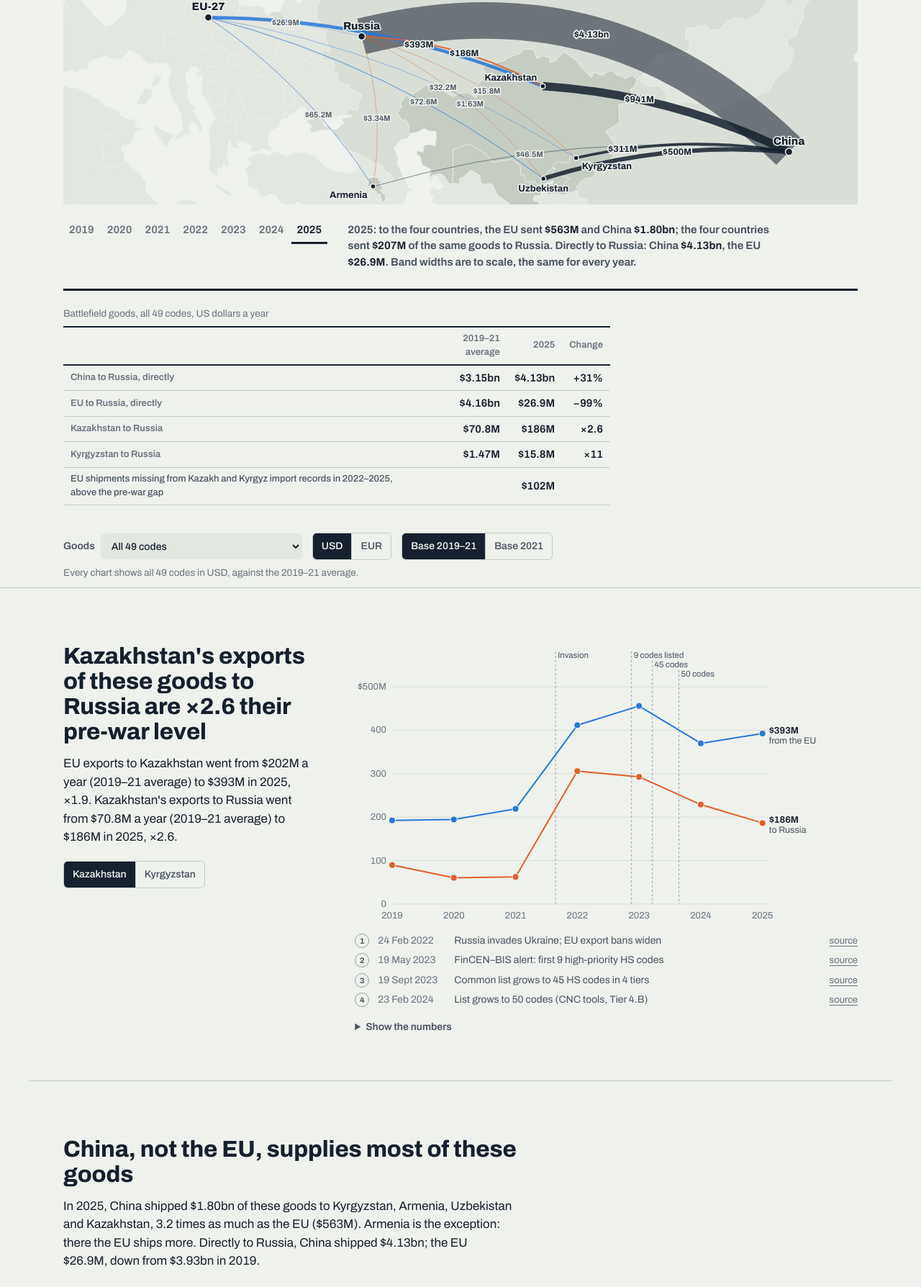
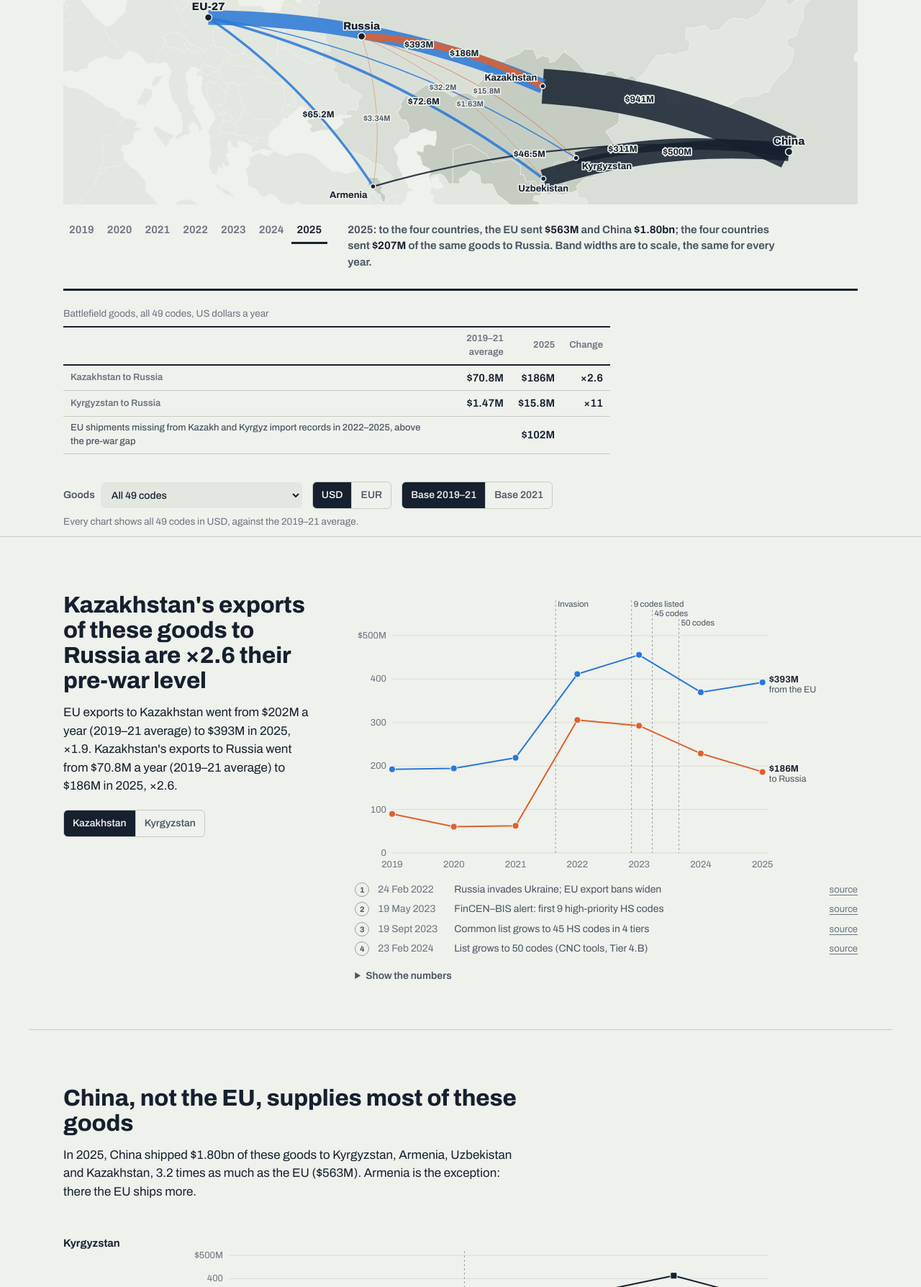
Before and after one commit to dumaaan/russia-trade-tracking, a plain HTML site: page docs/index.html in a window 1280 px wide. Shown: the part 652-2440 px from the top of the page at 72% size. Drawn offline with nearby package versions, Linux system fonts and the light colour scheme.

Commit message:
Show the Central Asian detour only
Remove direct EU-to-Russia and China-to-Russia flows from the hero map,
the key-numbers table and the supplier chapter.

```diff
--- a/docs/app.js
+++ b/docs/app.js
@@ -471,7 +471,7 @@
       h("b", { text: g(kg, "ru") }), ". Band widths are to scale. The two legs are measured separately: the second leg also carries goods from China and other suppliers, so it is not only EU goods passing through.",
     );
   }
-  // ---------- hero: flow map (EU and China, directly and through four countries, into Russia) ----------
+  // ---------- hero: flow map (EU and China through four countries into Russia) ----------
   const PLACES = {
     EU: { ll: [10.4, 50.9], name: "EU-27" }, CN: { ll: [103.0, 35.0], name: "China" }, RU: { ll: [37.6, 55.75], name: "Russia" },
     KZ: { ll: [71.4, 51.1], name: "Kazakhstan" }, KG: { ll: [74.6, 42.9], name: "Kyrgyzstan" },
@@ -496,7 +496,6 @@
   }
   function mapBands(i) {
     const b = [];
-    b.push({ kind: "eu", from: "EU", to: "RU", direct: true }, { kind: "cn", from: "CN", to: "RU", direct: true });
     for (const h of HUBS) b.push({ kind: "eu", from: "EU", to: h }, { kind: "cn", from: "CN", to: h });
     for (const h of HUBS) b.push({ kind: "ru", from: h, to: "RU" });
     for (const x of b) x.v = mapValue(x.kind, x.from, x.to, i);
@@ -542,8 +541,7 @@
       const cx = mx - (dy / len) * bend * len, cy = my + (dx / len) * bend * len;
       return { d: `M${x1},${y1}Q${cx},${cy} ${x2},${y2}`, at: (t) => [(1 - t) ** 2 * x1 + 2 * (1 - t) * t * cx + t * t * x2, (1 - t) ** 2 * y1 + 2 * (1 - t) * t * cy + t * t * y2] };
     };
-    // China's direct band bows north (through Siberia), so it does not cover the four countries.
-    const bendOf = (x) => (x.direct ? (x.kind === "cn" ? 0.28 : -0.06) : x.kind === "ru" ? 0.12 : x.kind === "eu" ? -0.1 : 0.1);
+    const bendOf = (x) => (x.kind === "ru" ? 0.12 : x.kind === "eu" ? -0.1 : 0.1);
     const bands = mapBands(yi);
     const gB = el("g", {}, svg), gL = el("g", {}, svg), gV = el("g", {}, svg);
     const labels = [];
@@ -553,10 +551,10 @@
       const wv = x.v == null ? 0 : x.v * k;
       const p = el("path", {
         d: c.d, fill: "none", stroke: x.v == null ? css("--text-muted") : color[x.kind],
-        "stroke-width": x.v == null ? 1 : Math.max(wv, 0.5), "stroke-opacity": x.direct ? 0.55 : 0.85,
+        "stroke-width": x.v == null ? 1 : Math.max(wv, 0.5), "stroke-opacity": 0.85,
         "stroke-dasharray": x.v == null ? "3 3" : null, "stroke-linecap": "butt", class: "flow", tabindex: 0,
       }, gB);
-      const what = x.kind === "ru" ? `${PLACES[x.from].name} to Russia` : `${PLACES[x.from].name} to ${PLACES[x.to].name}${x.direct ? ", directly" : ""}`;
+      const what = x.kind === "ru" ? `${PLACES[x.from].name} to Russia` : `${PLACES[x.from].name} to ${PLACES[x.to].name}`;
       const tipAt = (cx, cy) => showTip(cx, cy, String(state.routeYear), [{ color: color[x.kind], value: x.v == null ? "no data" : fmtMoney(x.v), label: what }]);
       p.addEventListener("pointermove", (e) => tipAt(e.clientX, e.clientY));
       p.addEventListener("pointerleave", hideTip);
@@ -564,7 +562,7 @@
       p.addEventListener("blur", hideTip);
       p.setAttribute("aria-label", `${what}, ${state.routeYear}: ${x.v == null ? "no data" : fmtMoney(x.v)}`);
       labels.push({ v: x.v == null ? -1 : x.v, c, text: x.v == null ? "no data" : fmtMoney(x.v),
-        ts: x.direct ? [0.5, 0.35, 0.65] : x.kind === "ru" ? [0.45, 0.3, 0.6] : [0.62, 0.78, 0.45] });
+        ts: x.kind === "ru" ? [0.45, 0.3, 0.6] : [0.62, 0.78, 0.45] });
     }
     // places
     const placed = [];
@@ -599,12 +597,10 @@
     const i = YEARS.indexOf(state.routeYear), yr = state.routeYear;
     const sum = (kind) => HUBS.reduce((t, hh) => { const v = mapValue(kind, kind === "ru" ? hh : kind.toUpperCase(), hh, i); return v == null ? t : t + v; }, 0);
     const eu = sum("eu"), cn = sum("cn"), ru = HUBS.reduce((t, hh) => { const v = mapValue("ru", hh, "RU", i); return v == null ? t : t + v; }, 0);
-    const deu = mapValue("eu", "EU", "RU", i), dcn = mapValue("cn", "CN", "RU", i);
     const cap = document.getElementById("route-caption");
     cap.replaceChildren(
       `${yr}: to the four countries, the EU sent `, h("b", { text: fmtMoney(eu) }), ` and China `, h("b", { text: fmtMoney(cn) }),
-      `; the four countries sent `, h("b", { text: fmtMoney(ru) }), ` of the same goods to Russia. Directly to Russia: China `,
-      h("b", { text: fmtMoney(dcn) }), `, the EU `, h("b", { text: fmtMoney(deu) }), `. Band widths are to scale, the same for every year.`,
+      `; the four countries sent `, h("b", { text: fmtMoney(ru) }), ` of the same goods to Russia. Band widths are to scale, the same for every year.`,
     );
   }
 
@@ -621,17 +617,6 @@
     const pre = (vals) => baseOf(vals, "avg");
     const chg = (a, b) => (a == null || !b ? "—" : b / a >= 2 ? fmtX(b / a) : `${b >= a ? "+" : "−"}${Math.abs(Math.round(100 * (b / a - 1)))}%`);
     const rows = [];
-    if (D.suppliers) {
-      const sup = (code, dest) => YEARS.map((y) => {
-        if (D.suppliers.meta.missing.includes(`${code}|${dest}|${y}`)) return null;
-        let t = 0;
-        for (const r of D.suppliers.rows) if (r[0] === code && r[1] === dest && r[2] === y && !D.excluded.includes(r[3]) && r[4] != null) t += r[4];
-        return t;
-      });
-      const eu = sup("eu", "RU"), cn = sup("cn", "RU");
-      rows.push(["China to Russia, directly", pre(cn), cn[ly]]);
-      rows.push(["EU to Russia, directly", pre(eu), eu[ly]]);
-    }
     const [kz, kg] = D.countries;
     for (const c of [kz, kg]) { const v = series("ru", c, "all", true); rows.push([`${c} to Russia`, pre(v), v[ly]]); }
 
@@ -882,15 +867,14 @@
       for (const r of SP.rows) if (r[0] === sup && r[1] === dest && basket.has(r[3]) && r[4] != null) sum[r[2]] += r[4];
       return YEARS.map((y) => (missing.has(`${sup}|${dest}|${y}`) ? null : conv(sum[y], y)));
     };
-    const dests = Object.keys(meta.destinations);
+    const dests = Object.keys(meta.destinations).filter((d) => d !== "RU"); // the detour only
     const rows = dests.map((d) => ({ d, name: meta.destinations[d], eu: ser("eu", d), cn: ser("cn", d) }));
     const ly = YEARS.length - 1, yr = YEARS[ly];
 
     // Heading and finding, from the data (they follow the filters).
-    const route = rows.filter((r) => r.d !== "RU");
+    const route = rows;
     const both = route.filter((r) => r.eu[ly] != null && r.cn[ly] != null);
     const sumEU = both.reduce((t, r) => t + r.eu[ly], 0), sumCN = both.reduce((t, r) => t + r.cn[ly], 0);
-    const ru = rows.find((r) => r.d === "RU");
     const ratio = sumEU ? sumCN / sumEU : null;
     document.getElementById("sup-h").textContent = ratio == null ? "The EU and China as suppliers"
       : ratio >= 1 ? "China, not the EU, supplies most of these goods" : "The EU supplies more of these goods than China";
@@ -898,12 +882,11 @@
     document.getElementById("sup-sub").textContent =
       `In ${yr}, China shipped ${fmtMoney(sumCN)} of these goods to ${both.map((r) => r.name).join(", ").replace(/, ([^,]*)$/, " and $1")}` +
       (ratio ? `, ${ratio >= 1 ? `${fmtX(ratio).replace("×", "")} times as much as the EU (${fmtMoney(sumEU)})` : `against ${fmtMoney(sumEU)} from the EU`}. ` : ". ") +
-      (more.length ? `${more.join(" and ")} ${more.length > 1 ? "are the exceptions" : "is the exception"}: there the EU ships more. ` : "") +
-      (ru && ru.eu[ly] != null && ru.cn[ly] != null ? `Directly to Russia, China shipped ${fmtMoney(ru.cn[ly])}; the EU ${fmtMoney(ru.eu[ly])}, down from ${fmtMoney(ru.eu[0])} in ${YEARS[0]}.` : "");
+      (more.length ? `${more.join(" and ")} ${more.length > 1 ? "are the exceptions" : "is the exception"}: there the EU ships more.` : "");
 
     const grid = document.getElementById("sup-grid");
     grid.replaceChildren(...rows.map((r) => h("div", { class: "sup-row" }, [
-      h("div", { class: "ctl-name", text: r.d === "RU" ? "Russia, directly" : r.name }),
+      h("div", { class: "ctl-name", text: r.name }),
       h("div", { class: "chart sm" }),
     ])));
     rows.forEach((r, i) => lineChart(grid.children[i].querySelector(".chart"), {
--- a/docs/index.html
+++ b/docs/index.html
@@ -10,7 +10,7 @@
   <link rel="preconnect" href="https://fonts.googleapis.com">
   <link rel="preconnect" href="https://fonts.gstatic.com" crossorigin>
   <link rel="stylesheet" href="https://fonts.googleapis.com/css2?family=Archivo:wdth,wght@62..125,300..900&display=swap">
-  <link rel="stylesheet" href="style.css?v=1.4">
+  <link rel="stylesheet" href="style.css?v=1.6">
 </head>
 <body>
 <a class="skip" href="#legs">Skip to the charts</a>
@@ -20,8 +20,8 @@
     <h1>The Central Asian detour</h1>
     <p class="dek">
       Battlefield goods are the 50 types of electronics, bearings and machine tools that Western
-      governments found in Russian weapons in Ukraine. The map follows them into Russia: from the EU
-      and from China, directly and through Kazakhstan, Kyrgyzstan, Uzbekistan and Armenia.
+      governments found in Russian weapons in Ukraine. The map follows them from the EU and from China
+      through Kazakhstan, Kyrgyzstan, Uzbekistan and Armenia into Russia.
     </p>
   </div>
   <figure class="route wrap" aria-labelledby="route-caption">
@@ -192,7 +192,7 @@
 <script src="https://cdnjs.cloudflare.com/ajax/libs/d3/7.9.0/d3.min.js"></script>
 <script src="https://cdnjs.cloudflare.com/ajax/libs/topojson/3.0.2/topojson.min.js"></script>
 <script src="map/world.js?v=1"></script>
-<script src="data.js?v=1.4"></script>
-<script src="app.js?v=1.4"></script>
+<script src="data.js?v=1.6"></script>
+<script src="app.js?v=1.6"></script>
 </body>
 </html>
```
Also changed, not shown: 2 other files.
